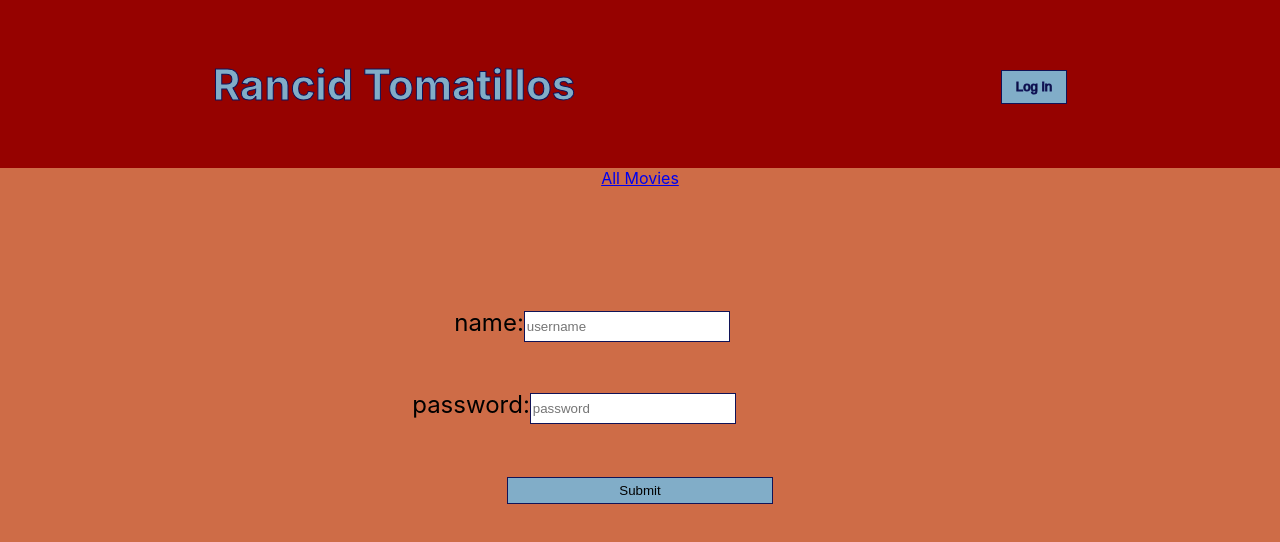
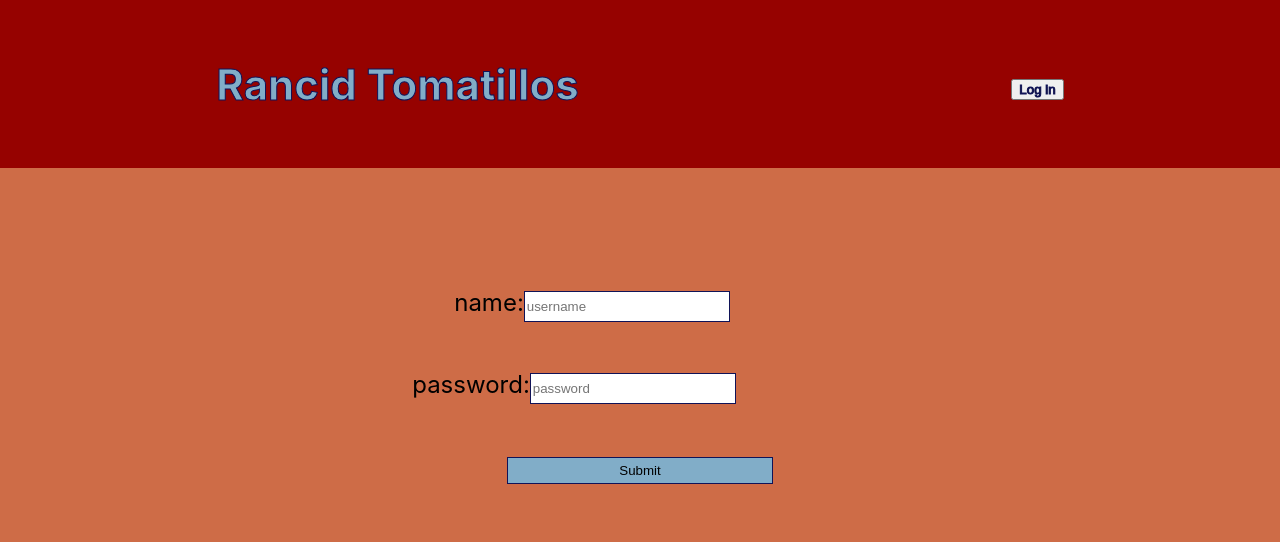
Before and after one commit to nware1066/independent-tomato, a React (Create React App) app: page /login in a window 1280 px wide. Shown: the top 542 px of the page. Built offline with nearby package versions, Linux system fonts and the light colour scheme; no server answers.

Commit message:
Add link to movie page after login

```diff
--- a/src/App.js
+++ b/src/App.js
@@ -14,9 +14,10 @@ constructor() {
         movies: [],
         error: '',
         user: {},
+        isLoggedIn: false
       }
       this.getUser = this.getUser.bind(this);
-      console.log(this.getUser)
+      this.logInUser = this.logInUser.bind(this);
   }
 
   componentDidMount() {
@@ -25,24 +26,28 @@ constructor() {
       .catch(error => this.setState({error: 'something went wrong'}))
   }
 
-  // import fetchedUserData from Login
   getUser(user) {
-    console.log(user)
-    this.setState({user})
+    this.setState(user)
+  }
+
+  logInUser(isLoggedIn) {
+    this.setState(isLoggedIn)
+    console.log(this.state.isLoggedIn)
   }
 
   render() {
     return (
       <div className="App">
-        <Header />
+      <Header user={this.state.user} isLoggedIn={this.state.isLoggedIn}/>
         <div>
-          <Link to="/">All Movies</Link>
+          <Link to="/"></Link>
         </div>
         <Route exact path='/'>
           <AllMovies movies={this.state.movies}/>
         </Route>
         <Route exact path='/login'>
-          <Login getUser={this.getUser}/>
+          <Login getUser={this.getUser} logInUser={this.logInUser}
+            isLoggedIn={this.state.isLoggedIn}/>
         </Route>
       </div>
     );
--- a/src/Header/Header.js
+++ b/src/Header/Header.js
@@ -4,14 +4,20 @@ import Login from '../Login/Login'
 import { BrowserRouter, Route, Switch, Link } from 'react-router-dom'
 
 function Header(props) {
+  let headerButton;
+  if (props.isLoggedIn) {
+    headerButton = <Link to="/login"><button className="header-button">Log out</button></Link>
+  } else {
+    headerButton = <Link to="/login"><button className="header-button">Log in</button></Link>
+  }
+
   return (
     <header>
       <section className="header-section">
         <h1>Rancid Tomatillos</h1>
-        {props.username && <h2>Welcome {props.username}!</h2>}
-        <Link to="/login"><button className="login-button">Log in</button></Link>
+        {props.isLoggedIn && <h2>Welcome {props.user.name}!</h2>}
+        {headerButton}
       </section>
-
     </header>
   )
 }
--- a/src/Login/Login.js
+++ b/src/Login/Login.js
@@ -10,7 +10,6 @@ class Login extends Component  {
         email: '',
         password: '',
         error: '',
-        isLoggedIn: false
       }
   }
 
@@ -20,16 +19,13 @@ class Login extends Component  {
 
   handleLogIn = (event) => {
     event.preventDefault();
-    // resolve promise of fetchedUserData
     postUser(this.state.username, this.state.password)
     .then(user => this.props.getUser(user))
-    .then(this.setState({isLoggedIn: true}));
-    // send user to App.js
-
+    .then(isLoggedIn => this.props.logInUser({isLoggedIn: true}));
   }
 
   render() {
-    if (this.state.isLoggedIn) {
+    if (this.props.isLoggedIn) {
       return <Redirect to='/' />
     }
     return (
@@ -50,7 +46,7 @@ class Login extends Component  {
             <label className='login-label' htmlFor='password'>password:</label>
             <input
               className='login-input'
-              type='password'
+              type='text'
               name='password'
               placeholder='password'
               value={this.state.password}
```
